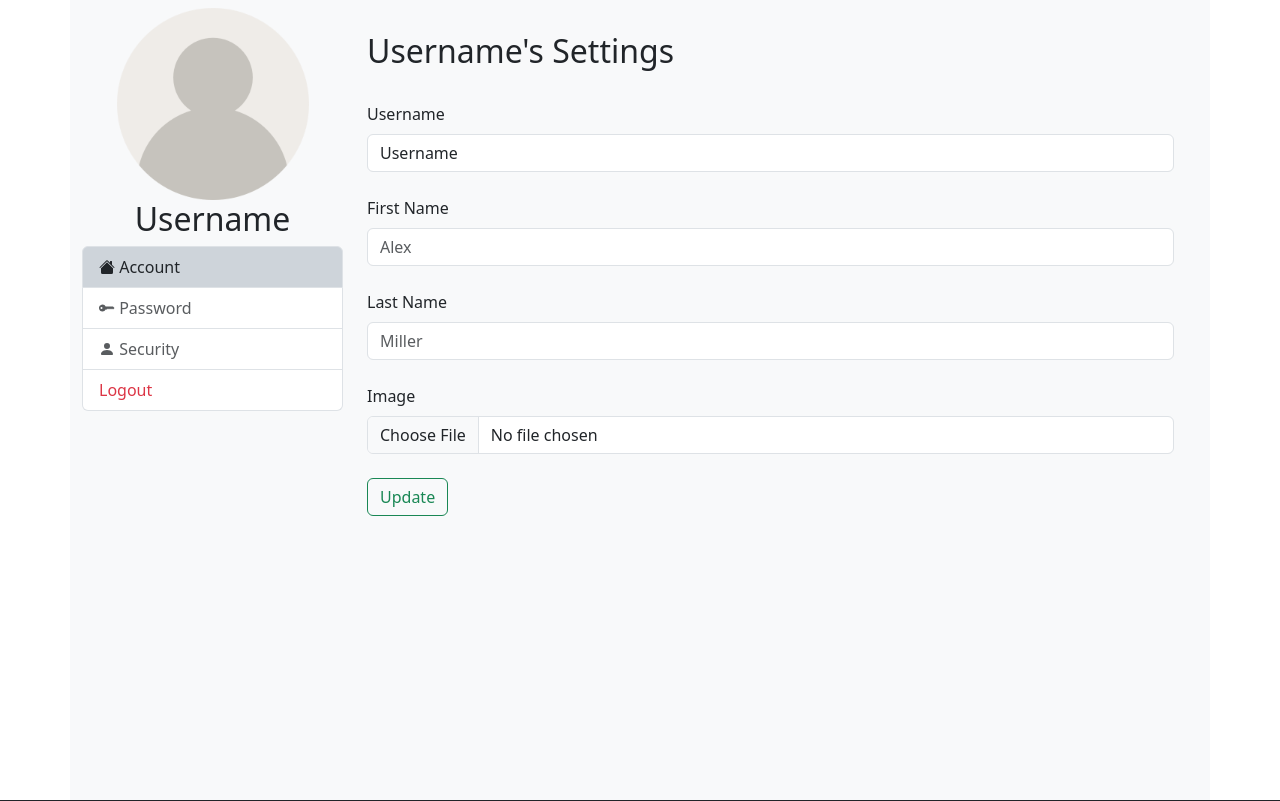
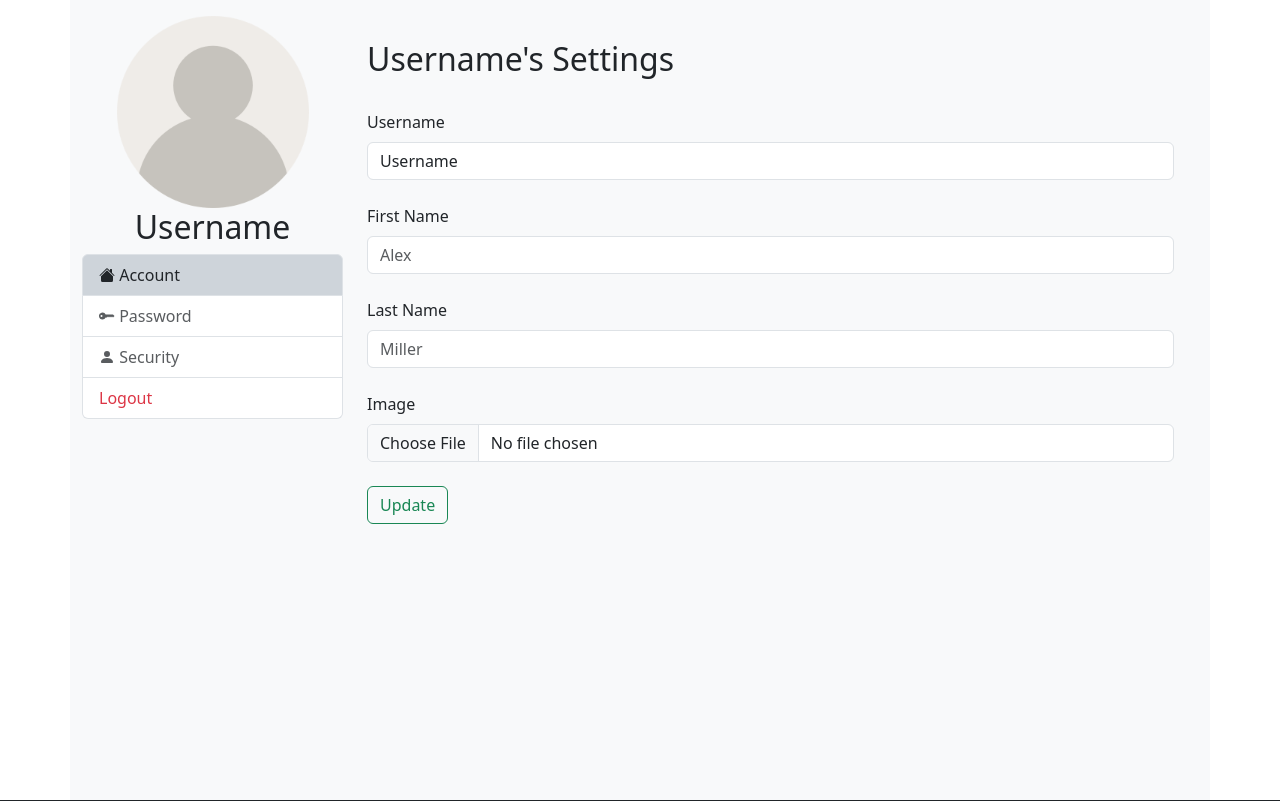
Before and after one commit to FCTL3314/SpecialRecipe, a Django app: template templates/accounts/profile.html in a window 1280 px wide. Shown: the part 60-861 px from the top of the page. Run offline with Django 4.2, Linux system fonts and the light colour scheme; the template is opened without the code that fills it, so the values that code supplies are empty.

Commit message:
my-3 instead of mt-2

```diff
--- a/templates/accounts/profile.html
+++ b/templates/accounts/profile.html
@@ -67,7 +67,7 @@
 
     <div class="container bg-light min-vh-100">
             <div class="row">
-                <div class="col-lg-3 mt-2">
+                <div class="col-lg-3 my-3">
                     <div class="rounded-circle text-center">
                         <img src="/static/icon/default_user_image.png" width="192" height="192" alt="default_user_icon">
                     </div>
@@ -110,7 +110,7 @@
                         </a>
                     </div>
                 </div>
-                <div class="col-lg-9 mt-2">
+                <div class="col-lg-9 my-3">
                     <div class="row mt-4">
                         <div class="mb-4">
                             <h2>Username's Settings</h2>
```
